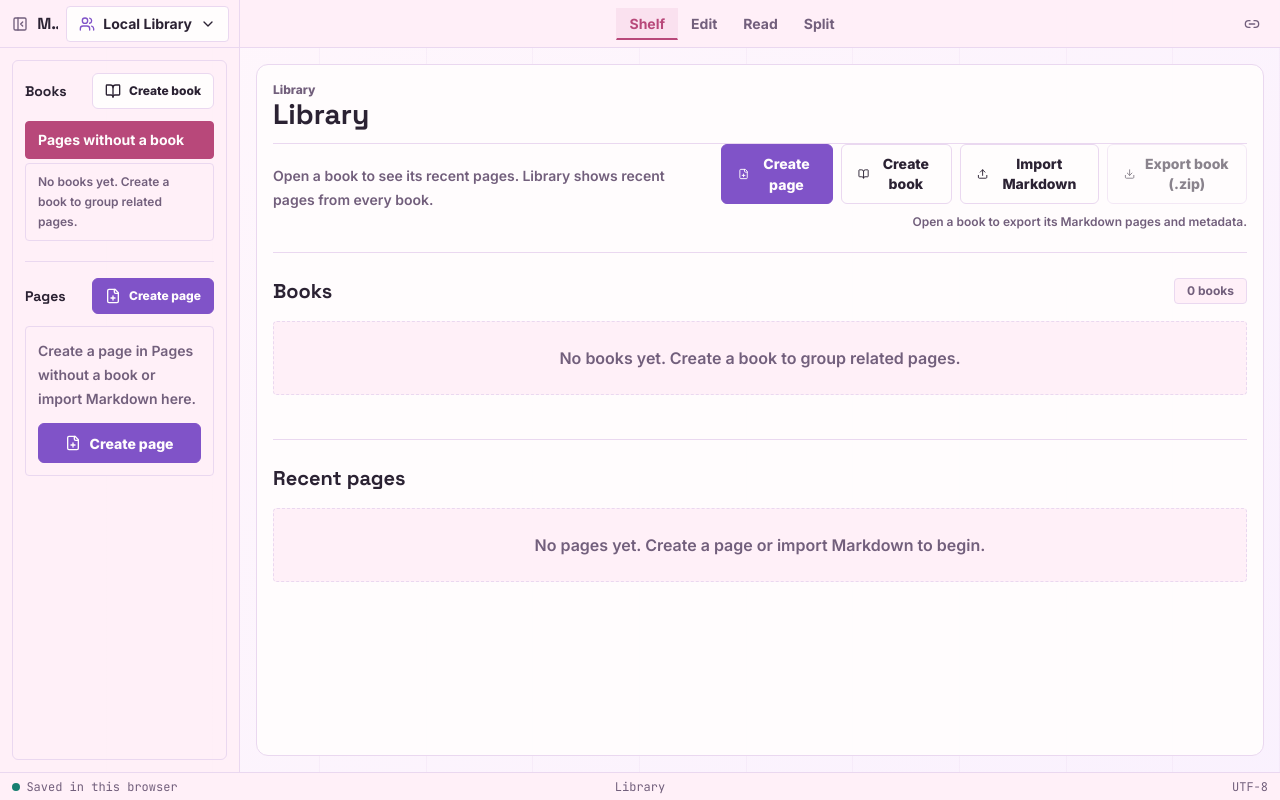
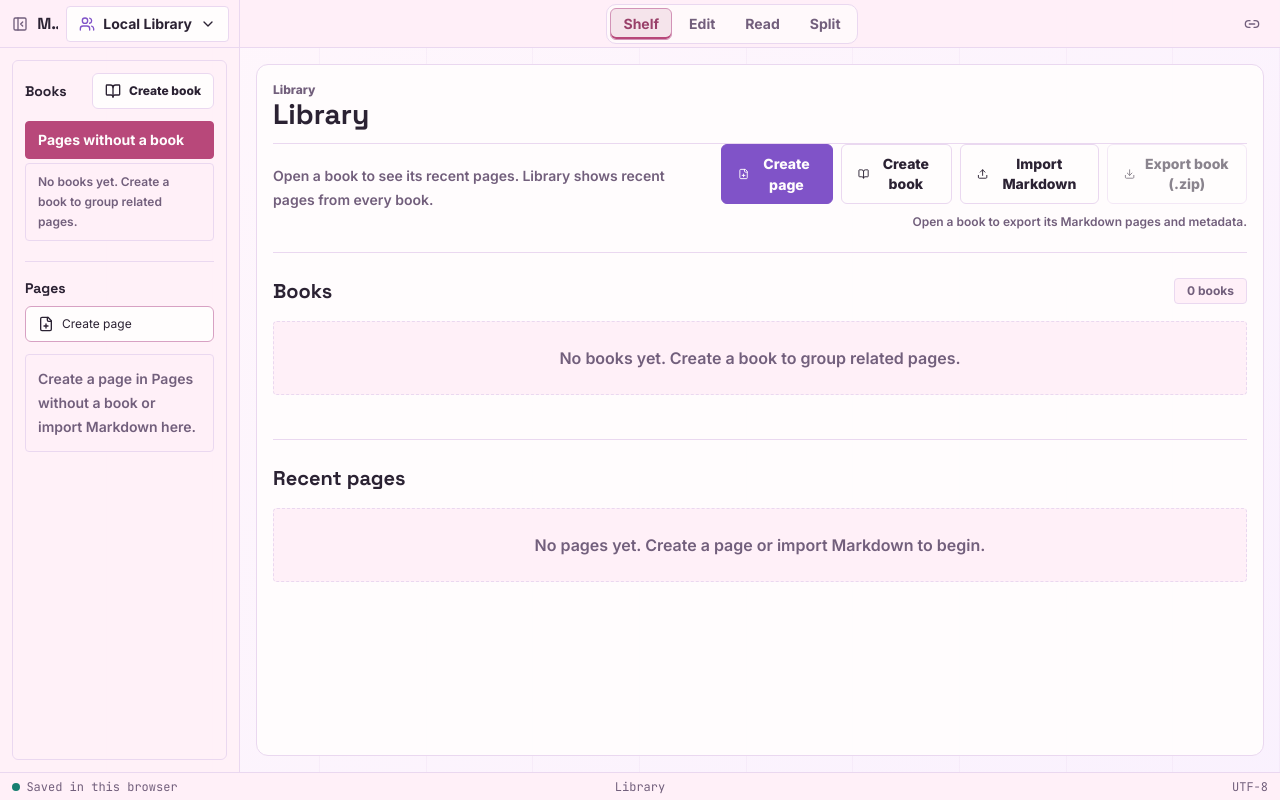
Before and after one commit to ny147/mdez, a Next.js app: page / in a window 1280 px wide. Built offline with nearby package versions, Linux system fonts and the light colour scheme; a web font is replaced by a local one.

Commit message:
style: polish shared workspace hierarchy

```diff
--- a/src/app/styles/workspace.css
+++ b/src/app/styles/workspace.css
@@ -254,9 +254,13 @@ a:focus-visible {
   display: flex;
   align-items: center;
   justify-content: center;
-  gap: 0;
+  justify-self: center;
+  gap: 0.25rem;
   min-width: 0;
-  align-self: stretch;
+  padding: 0.1875rem;
+  border: 1px solid var(--color-rule);
+  border-radius: 0.625rem;
+  background: color-mix(in srgb, var(--color-paper) 68%, var(--color-panel));
 }
 
 .workspace-mode-button,
@@ -271,18 +275,17 @@ a:focus-visible {
 
 .workspace-mode-button {
   min-height: 2rem;
-  border-radius: 0;
-  border-bottom: 2px solid transparent;
+  border-radius: 0.375rem;
   padding: 0.25rem 0.75rem;
   font-size: 0.875rem;
   font-weight: 700;
 }
 
 .workspace-mode-button[aria-selected="true"] {
-  border-color: transparent;
-  border-bottom-color: var(--mode-accent);
-  background: color-mix(in srgb, var(--mode-accent) 8%, transparent);
-  color: var(--mode-accent);
+  border-color: color-mix(in srgb, var(--mode-accent) 48%, var(--color-rule));
+  background: color-mix(in srgb, var(--mode-accent) 14%, var(--color-paper));
+  color: color-mix(in srgb, var(--mode-accent) 78%, var(--color-ink));
+  box-shadow: inset 0 -2px 0 var(--mode-accent);
 }
 
 .workspace-icon-button {
@@ -298,6 +301,13 @@ a:focus-visible {
   border-color: var(--color-rule);
   background: var(--color-paper);
   color: var(--color-ink);
+}
+
+.workspace-mode-button[aria-selected="true"]:hover,
+.mobile-mode-button[aria-selected="true"]:hover {
+  border-color: color-mix(in srgb, var(--mode-accent) 58%, var(--color-rule));
+  background: color-mix(in srgb, var(--mode-accent) 18%, var(--color-paper));
+  color: color-mix(in srgb, var(--mode-accent) 78%, var(--color-ink));
 }
 
 .workspace-mode-button:active,
@@ -346,6 +356,40 @@ a:focus-visible {
 .workspace-sidebar[aria-hidden="true"] {
   pointer-events: none;
   opacity: 0;
+}
+
+.sidebar-create-button {
+  min-width: 0;
+  justify-content: flex-start;
+  border-color: color-mix(in srgb, var(--color-shelf) 38%, var(--color-rule));
+  overflow-wrap: anywhere;
+  line-height: 1.25;
+  text-align: left;
+  white-space: normal;
+}
+
+.sidebar-create-button svg {
+  flex: 0 0 auto;
+}
+
+.page-actions {
+  border-color: color-mix(in srgb, var(--color-shelf) 32%, var(--color-rule));
+  background: var(--color-paper);
+}
+
+.page-actions > summary:hover {
+  background: var(--color-lavender);
+}
+
+.page-title-clamp {
+  display: -webkit-box;
+  min-width: 0;
+  min-block-size: 2.5em;
+  overflow: hidden;
+  overflow-wrap: anywhere;
+  line-height: 1.25;
+  -webkit-box-orient: vertical;
+  -webkit-line-clamp: 2;
 }
 
 .workspace-main {
@@ -538,9 +582,10 @@ a:focus-visible {
   }
 
   .mobile-mode-button[aria-selected="true"] {
-    border-color: color-mix(in srgb, var(--mode-accent) 32%, var(--color-rule));
-    background: color-mix(in srgb, var(--mode-accent) 10%, var(--color-paper));
-    color: var(--mode-accent);
+    border-color: color-mix(in srgb, var(--mode-accent) 48%, var(--color-rule));
+    background: color-mix(in srgb, var(--mode-accent) 14%, var(--color-paper));
+    color: color-mix(in srgb, var(--mode-accent) 78%, var(--color-ink));
+    box-shadow: inset 0 -2px 0 var(--mode-accent);
   }
 }
 
--- a/src/components/mdez/DocumentActions.tsx
+++ b/src/components/mdez/DocumentActions.tsx
@@ -19,11 +19,11 @@ export function DocumentActions({ document, folders, onRename, onMove, onDelete
     .sort((a, b) => a.order - b.order || a.name.localeCompare(b.name));
 
   return (
-    <details className="mt-2 rounded border border-border bg-panel">
+    <details className="page-actions mt-2 rounded border bg-panel">
       <summary
         role="button"
         aria-label={`Manage ${document.title}`}
-        className="flex min-h-10 cursor-pointer list-none items-center justify-center gap-2 px-3 py-2 text-xs font-bold text-muted"
+        className="flex min-h-10 cursor-pointer list-none items-center justify-center gap-2 px-3 py-2 text-xs font-bold text-ink"
       >
         <MoreHorizontal aria-hidden="true" className="h-4 w-4" />
         Manage page
--- a/src/components/mdez/DocumentList.tsx
+++ b/src/components/mdez/DocumentList.tsx
@@ -45,13 +45,14 @@ export function DocumentList({
 
   return (
     <section className="min-h-0">
-      <div className="mb-3 flex items-center justify-between gap-3">
+      <div className="mb-3 grid gap-2">
         <h3 className="font-display text-sm font-black text-ink">Pages</h3>
         <button
           type="button"
+          data-visual-priority="secondary"
           onClick={onCreateDocument}
           aria-label={`${createPageLabel} from page list`}
-          className="primary-button min-h-9 px-3 py-1.5 text-xs focus:outline-none focus:ring-2 focus:ring-accent"
+          className="secondary-button sidebar-create-button min-h-9 w-full px-3 py-2 text-xs focus:outline-none focus:ring-2 focus:ring-accent"
         >
           <FilePlus aria-hidden="true" className="h-4 w-4" />
           {createPageLabel}
@@ -63,17 +64,6 @@ export function DocumentList({
           <p className="text-sm font-semibold leading-6 text-muted">
             Create a page in {selectedBook ? selectedBook.name : WORKSPACE_COPY.pagesWithoutBook} or import Markdown here.
           </p>
-          <div className="mt-3 grid gap-2">
-            <button
-              type="button"
-              onClick={onCreateDocument}
-              aria-label={createPageLabel}
-              className="primary-button w-full px-3 py-2 focus:outline-none focus:ring-2 focus:ring-accent"
-            >
-              <FilePlus aria-hidden="true" className="h-4 w-4" />
-              {createPageLabel}
-            </button>
-          </div>
         </div>
       ) : (
         <div className="space-y-2">
@@ -92,7 +82,9 @@ export function DocumentList({
                     : "border-transparent text-ink hover:bg-panel"
                 }`}
               >
-                <span className="block truncate font-display text-sm font-black">{document.title}</span>
+                <span className="page-title-clamp font-display text-sm font-black" title={document.title}>
+                  {document.title}
+                </span>
                 <span className="mt-1 block truncate text-xs font-semibold opacity-70">
                   Updated {formatRelativeTime(document.updatedAt)}
                 </span>
--- a/src/components/mdez/MdezWorkspace.tsx
+++ b/src/components/mdez/MdezWorkspace.tsx
@@ -398,6 +398,7 @@ export function MdezWorkspace() {
             type="button"
             onClick={toggleDesktopSidebar}
             aria-label="Toggle sidebar"
+            title="Toggle sidebar"
             aria-expanded={isSidebarVisible}
             className="workspace-icon-button desktop-sidebar-toggle"
           >
@@ -419,6 +420,7 @@ export function MdezWorkspace() {
               key={option.value}
               type="button"
               role="tab"
+              data-active-treatment="filled"
               aria-selected={viewMode === option.value}
               onClick={() => handleViewModeChange(option.value)}
               className="workspace-mode-button"
@@ -429,12 +431,13 @@ export function MdezWorkspace() {
         </nav>
 
         <div className="workspace-actions">
-          {activeGroupId ? <button type="button" onClick={() => void groupLibrary.refresh?.()} aria-label="Refresh group" className="workspace-icon-button"><RefreshCw aria-hidden="true" className="h-4 w-4" /></button> : null}
-          {activeGroupId ? <button type="button" onClick={() => setIsGroupSettingsOpen(true)} aria-label="Group settings" className="workspace-icon-button"><Settings aria-hidden="true" className="h-4 w-4" /></button> : null}
+          {activeGroupId ? <button type="button" onClick={() => void groupLibrary.refresh?.()} aria-label="Refresh group" title="Refresh group" className="workspace-icon-button"><RefreshCw aria-hidden="true" className="h-4 w-4" /></button> : null}
+          {activeGroupId ? <button type="button" onClick={() => setIsGroupSettingsOpen(true)} aria-label="Group settings" title="Group settings" className="workspace-icon-button"><Settings aria-hidden="true" className="h-4 w-4" /></button> : null}
           <button
             type="button"
             onClick={() => setIsSharedLinksOpen(true)}
             aria-label="Shared links"
+            title="Shared links"
             className="workspace-icon-button"
           >
             <Link2 aria-hidden="true" className="h-4 w-4" />
@@ -444,6 +447,7 @@ export function MdezWorkspace() {
             type="button"
             onClick={() => setIsDrawerOpen(true)}
             aria-label="Open library shelf"
+            title="Open library shelf"
             aria-controls="library-shelf"
             aria-expanded={isDrawerOpen}
             className="workspace-icon-button mobile-drawer-trigger"
@@ -551,6 +555,7 @@ export function MdezWorkspace() {
               key={option.value}
               type="button"
               role="tab"
+              data-active-treatment="filled"
               aria-selected={viewMode === option.value}
               onClick={() => handleViewModeChange(option.value)}
               className="mobile-mode-button"
--- a/src/components/mdez/ShelfPane.tsx
+++ b/src/components/mdez/ShelfPane.tsx
@@ -57,7 +57,13 @@ export function ShelfPane({
         </div>
         <div className="grid gap-2 md:justify-items-end">
           <div className="flex flex-col gap-2 sm:flex-row">
-            <button type="button" onClick={onCreateDocument} aria-label={createPageLabel} className="primary-button px-4 py-2">
+            <button
+              type="button"
+              data-visual-priority="primary"
+              onClick={onCreateDocument}
+              aria-label={createPageLabel}
+              className="primary-button px-4 py-2"
+            >
               <FilePlus aria-hidden="true" className="h-4 w-4" />
               {createPageLabel}
             </button>
@@ -161,7 +167,9 @@ export function ShelfPane({
                       selectedDocumentId === document.id ? "border-accent bg-panel" : "border-border"
                     }`}
                   >
-                    <span className="block truncate font-display text-base font-black text-ink">{document.title}</span>
+                    <span className="page-title-clamp font-display text-base font-black text-ink" title={document.title}>
+                      {document.title}
+                    </span>
                     <span className="mt-2 block truncate text-sm font-semibold text-muted">{parentBook}</span>
                     <span className="mt-3 block text-xs font-bold text-accent-files">Updated {updated}</span>
                   </button>
```
Also changed, not shown: 1 other file (tests, documents, lock files or other folders).
